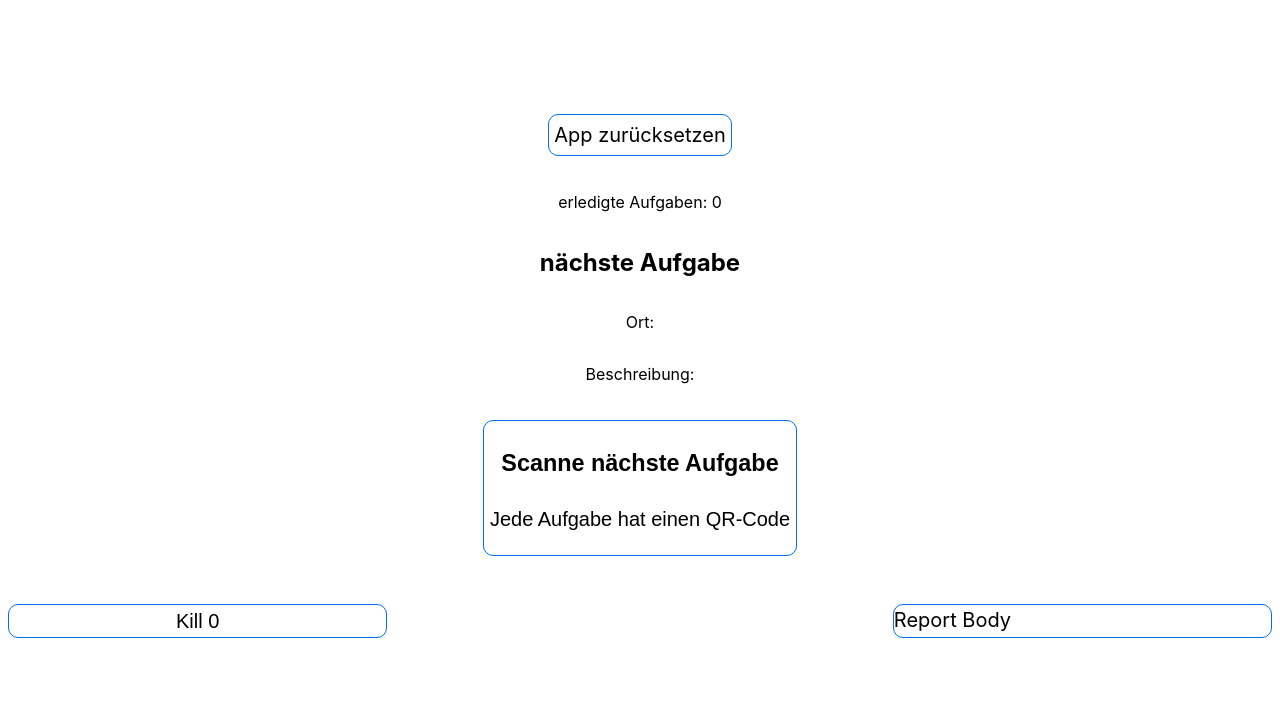
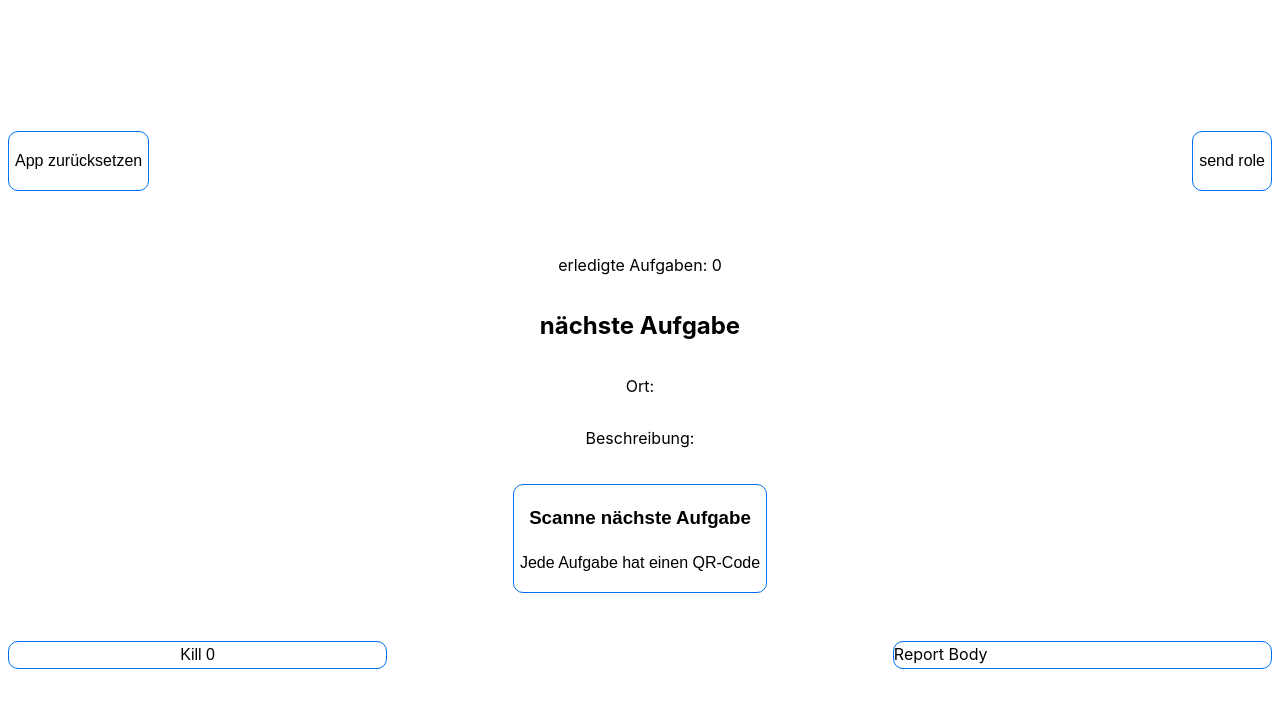
Before and after one commit to FlorianU/among-us-rl, a Next.js app: page /player-control in a window 1280 px wide. Shown: the top 708 px of the page. Built offline with nearby package versions, Linux system fonts and the light colour scheme.

Commit message:
implemented send role

```diff
--- a/pages/player-control.js
+++ b/pages/player-control.js
@@ -9,7 +9,12 @@ export default function Player() {
   const [killTimer, setKillTimer] = useState(0);
   const [currentAssignment, setCurrentAssignment] = useState(0);
   const [isKilling, setIsKilling] = useState(false);
-  const { assignmentCounter, setAssignmentCounter, currentUser, setCurrentUser } = useAmongUsContext();
+  const {
+    assignmentCounter,
+    setAssignmentCounter,
+    currentUser,
+    setCurrentUser,
+  } = useAmongUsContext();
 
   useEffect(() => {
     console.warn(currentUser?.assignmentOrder.length);
@@ -42,39 +47,75 @@ export default function Player() {
   };
 
   const onResetButton = () => {
-    router.push({ pathname: '/' });
+    router.push({ pathname: "/" });
+  };
+
+  const onSendRoleButton = () => {
+    window.open(
+      `https://api.whatsapp.com/send?phone=41788822785&text=${
+        (currentUser?.isImpostor ? "impostor" : "innocent")
+      }`, "_blank"
+    );
   };
 
   const onScanAssignmentButton = () => {
-    router.push({ pathname: 'scan-assignment' });
+    router.push({ pathname: "scan-assignment" });
   };
 
   return (
     <div className={styles.container}>
-      <div
-          className={styles.button} style={{padding: 5, marginBottom: 20}} onClick={() => { if (window.confirm('Bist du sicher, dass du alles zurück setzen willst?')) onResetButton() } }>App zurücksetzen</div>
-
+      <div className={styles.controlbar}>
+        <button
+          className={styles.button}
+          onClick={() => {
+            if (
+              window.confirm(
+                "Bist du sicher, dass du alles zurück setzen willst?"
+              )
+            )
+              onResetButton();
+          }}
+        >
+          <p>App zurücksetzen</p>
+        </button>
+        <button
+          onClick={onSendRoleButton}
+          className={styles.button}
+        >
+          <p>send role</p>
+        </button>
+      </div>
       <p>erledigte Aufgaben: {assignmentCounter}</p>
-      {currentUser?.assignmentOrder?.length === assignmentCounter ?
+      {currentUser?.assignmentOrder?.length === assignmentCounter ? (
         <div>
           <h2>Alle Aufgaben abgeschlossen</h2>
           <p>lasse dich jetzt nicht umbringen!</p>
         </div>
-      :
+      ) : (
         <>
           <h2>nächste Aufgabe</h2>
           <p>
-        Ort:       <br />
-        {assignments[currentUser?.assignmentOrder[assignmentCounter]]?.location}
+            Ort: <br />
+            {
+              assignments[currentUser?.assignmentOrder[assignmentCounter]]
+                ?.location
+            }
           </p>
           <p>
-        Beschreibung:       <br />
-        {assignments[currentUser?.assignmentOrder[assignmentCounter]]?.description}
+            Beschreibung: <br />
+            {
+              assignments[currentUser?.assignmentOrder[assignmentCounter]]
+                ?.description
+            }
           </p>
         </>
-      }
+      )}
       <br />
-      <button onClick={onScanAssignmentButton} disabled={currentUser?.assignmentOrder?.length === assignmentCounter} className={styles.button}>
+      <button
+        onClick={onScanAssignmentButton}
+        disabled={currentUser?.assignmentOrder?.length === assignmentCounter}
+        className={styles.button}
+      >
         <h3>Scanne nächste Aufgabe</h3>
         <p>Jede Aufgabe hat einen QR-Code</p>
       </button>
@@ -83,7 +124,7 @@ export default function Player() {
           onClick={onKillButton}
           className={styles.button}
           disabled={killTimer > 0}
-          style={{ width: '30%' }}
+          style={{ width: "30%" }}
         >
           Kill {killTimer}
         </button>
@@ -92,8 +133,12 @@ export default function Player() {
           Report Body
         </button> */}
         {/* https://api.whatsapp.com/send?phone=41788822785&text=report%20body */}
-        <a href="https://wa.link/mpv2sy" target="_blank" className={styles.button}
-          style={{ width: '30%' }}>
+        <a
+          href="https://wa.link/mpv2sy"
+          target="_blank"
+          className={styles.button}
+          style={{ width: "30%" }}
+        >
           Report Body
         </a>
       </div>
--- a/pages/player.js
+++ b/pages/player.js
@@ -3,14 +3,16 @@ import styles from '../styles/Home.module.css'
 import { useRouter } from 'next/router'
 import players from "./players.json"
 import { useState, useEffect } from 'react'
+import { useAmongUsContext } from "../context/main-data";
 
 
-export default function Player(props) {
+export default function Player() {
   const router = useRouter()
   const [timer, setTimer] = useState(10);
-
+  const { assignmentCounter, setAssignmentCounter, currentUser, setCurrentUser } = useAmongUsContext();
 
   useEffect(() => {
+    setCurrentUser(players[router.query.id]);
     var updateTime = setInterval(() => {
       setTimer(timer -1);
     }, 1000);
--- a/pages/scan.js
+++ b/pages/scan.js
@@ -18,7 +18,6 @@ function Scan() {
       const strings = data.split(':');
       if (strings[0] === 'player') {
         setCurrentUser(players[strings[1]]);
-        console.warn(currentUser);
         router.push({pathname: '/player', query: {id: strings[1]}});
       }
     }
--- a/styles/Home.module.css
+++ b/styles/Home.module.css
@@ -95,7 +95,7 @@
 
 .button {
   margin: 0;
-  font-size: 1.25rem;
+  font-size: 1rem;
   line-height: 1.5;
   background-color: white;
   border: 1px solid #0070f3;
```
Lines whose indentation alone changed are shown as unchanged.
